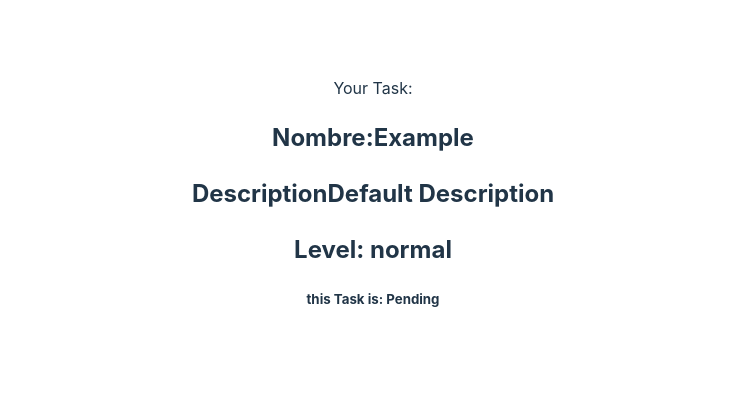
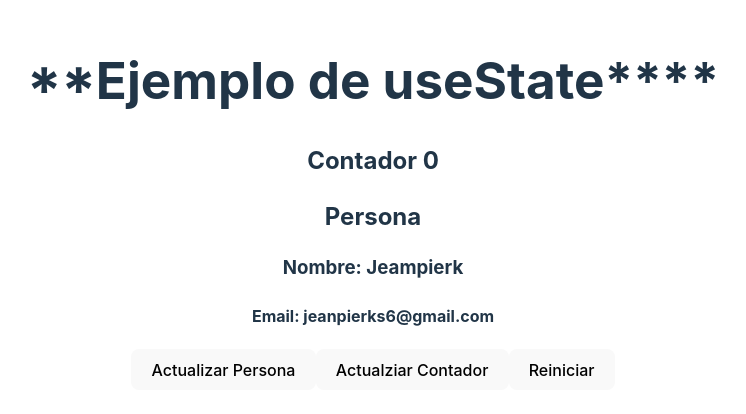
Before and after one commit to Dev-Simon20/00-OpenBoot, a React (Vite) app: page / in a window 1280 px wide. Shown: the part 196-610 px from the top of the page, without its empty margins (267-1013 px from the left). Built offline with nearby package versions, Linux system fonts and the light colour scheme.

Commit message:
Se termino el ejemplo N1

```diff
--- a/src/App.jsx
+++ b/src/App.jsx
@@ -4,6 +4,7 @@ import TaskList from './Components/containers/task_list'
 
 import './App.css'
 import Gretff from './Components/pure/gretingf'
+import Ejemplo1 from './hooks/Ejmplo1'
 
 function App() {
   const [count, setCount] = useState(0)
@@ -11,8 +12,9 @@ function App() {
   return (
     <>
       {/* <Greeting name={'Jeampierk'}/>
-      <Gretff name={'Jeampierk'}/> */}
-       <TaskList></TaskList>
+      <Gretff name={'Jeampierk'}/>
+       <TaskList></TaskList> */}
+       <Ejemplo1/>
     </>
   )
 }
--- /dev/null
+++ b/src/hooks/Ejmplo1.jsx
@@ -0,0 +1,64 @@
+import { useState } from "react";
+
+const Ejemplo1=()=>{
+    const valorInicial=0;
+    const personaInicial={
+        nombre:'Jeampierk',
+        email:'jeanpierks6@gmail.com'
+    }
+
+   /**
+    * Queremos que el VALORINICIAL y PERSONA INICIAL sean
+    * parte del estado del componente para asi poder gestionar su cambio
+    * y que este se vea reflejado en la vista del componente
+    *
+    * const[nombreVariable,funcionCmabiar]=useState(valorInicial)
+    */
+     const [contador,setContador]=useState(valorInicial);
+     const [persona,setPersona]=useState(personaInicial)
+     /**
+      * Funcion para actuaklizar el estado privado que contien el comtador
+      */
+
+     const incrementarContador=()=>{
+        //?setContador(nuevoValor)
+         setContador(contador+1);
+     }
+
+     /**
+      * Funcion para actualizar el estado de persona en el componente
+      */
+
+     const actualizarPersona=()=>{
+        setPersona(
+            {
+                nombre:'Pepe',
+                email:'pepe@gmail.com'
+            }
+        )
+     }
+     const backToHome=()=>{
+        const back=0;
+        setContador(back)
+     }
+
+
+    return(
+
+        <>
+            <h1>**Ejemplo de useState{}****</h1>
+            <h2>Contador {contador}</h2>
+            <h2>Persona </h2>
+            <h3>Nombre: {persona.nombre}</h3>
+            <h4>Email: {persona.email}</h4>
+
+            <div>
+                <button onClick={actualizarPersona}>Actualizar Persona</button>
+                <button onClick={incrementarContador}>Actualziar Contador</button>
+                <button onClick={backToHome}>Reiniciar</button>
+            </div>
+        </>
+    )
+}
+
+export default Ejemplo1
```
Also changed, not shown: src/hooks/Ejemplo2.jsx (added, +8 -0 lines), 1 other file (tests, documents, lock files or other folders).
